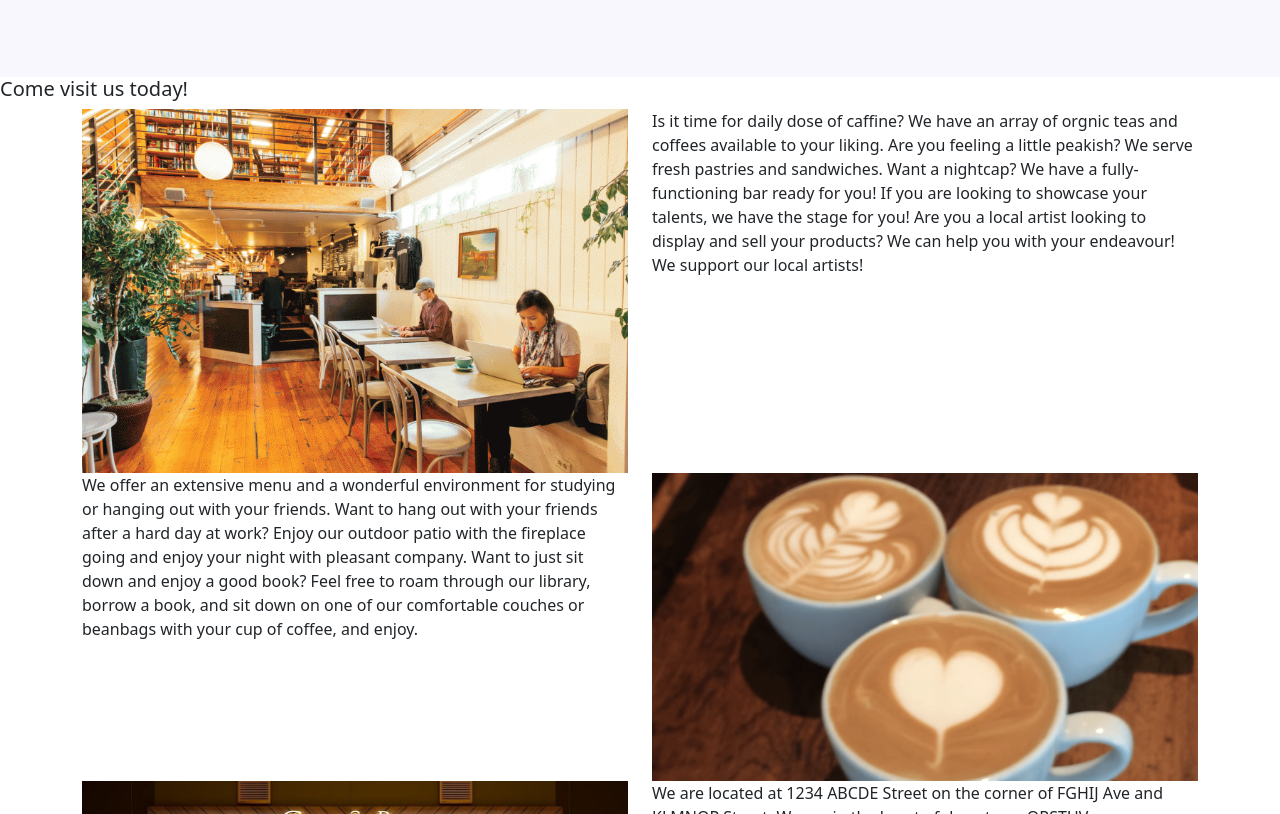
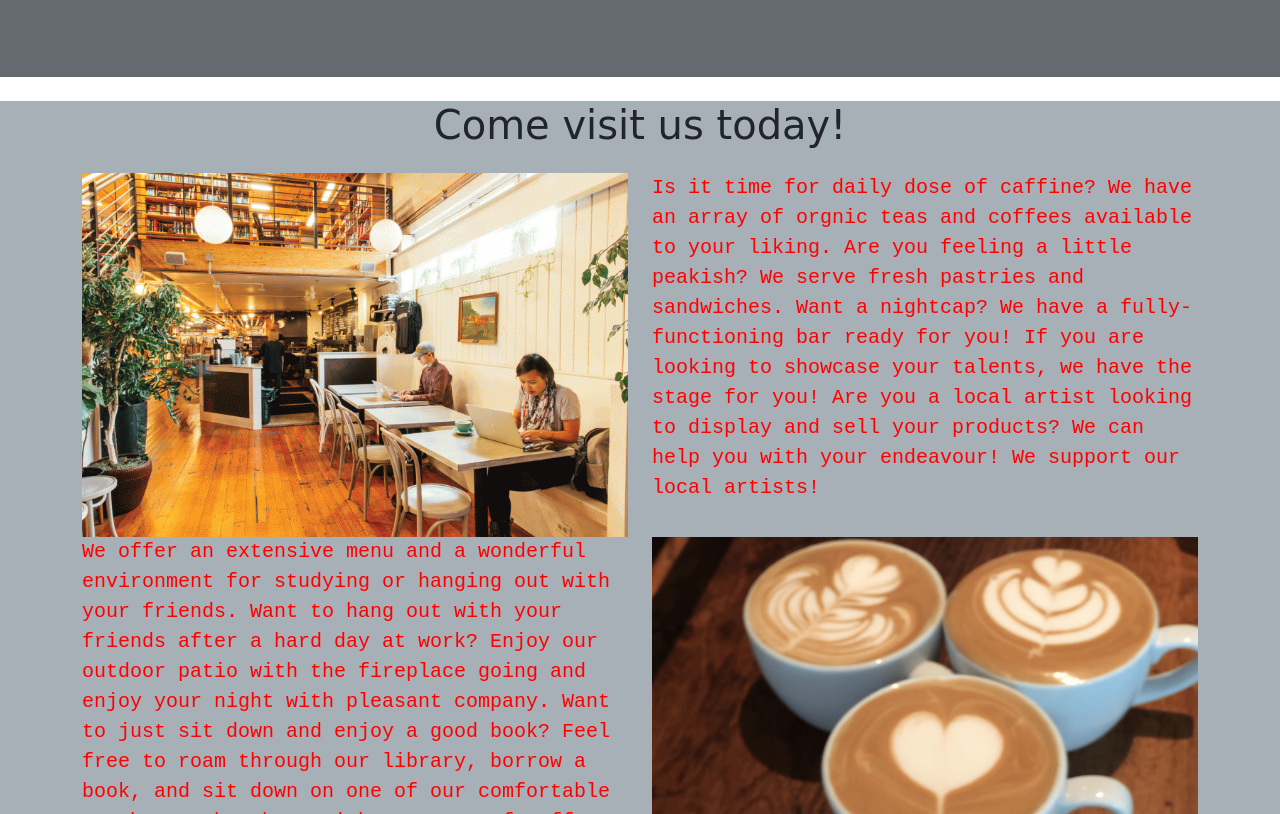
Before and after one commit to Tinteenie/Shecodes-React-Week4, a plain HTML site: page index.html in a window 1280 px wide. Shown: the part 393-1207 px from the top of the page. Drawn offline with nearby package versions, Linux system fonts and the light colour scheme; a web font is replaced by a local one.

Commit message:
added about-us description to home page

```diff
--- a/index.html
+++ b/index.html
@@ -48,30 +48,36 @@
       <h4>Grab a latte to satisfy the nighthawk in you</h4>
       <a href="#" class="btn btn-branding"> Contact Us </a>
     </div>
-    <h5>Come visit us today!</h5>
+    <div class="container-body">
+      <h5 class="visit-us m-4">Come visit us today!</h5>
       <div class="container">
         <div class="row">
           <div class="col-6">
             <img src="/images/cafe-interior.gif" class="img-fluid" />
           </div>
-        <div class="col-6">
-          Is it time for daily dose of caffine? We have an array of orgnic teas
-          and coffees available to your liking. Are you feeling a little
-          peakish? We serve fresh pastries and sandwiches. Want a nightcap? We
-          have a fully-functioning bar ready for you! If you are looking to
-          showcase your talents, we have the stage for you! Are you a local
-          artist looking to display and sell your products? We can help you with
-          your endeavour! We support our local artists!
+          <div class="col-6 about-us-description">
+            <p>
+              Is it time for daily dose of caffine? We have an array of orgnic
+              teas and coffees available to your liking. Are you feeling a
+              little peakish? We serve fresh pastries and sandwiches. Want a
+              nightcap? We have a fully-functioning bar ready for you! If you
+              are looking to showcase your talents, we have the stage for you!
+              Are you a local artist looking to display and sell your products?
+              We can help you with your endeavour! We support our local artists!
+            </p>
           </div>
 
-        <div class="col-6">
-          We offer an extensive menu and a wonderful environment for studying or
-          hanging out with your friends. Want to hang out with your friends
-          after a hard day at work? Enjoy our outdoor patio with the fireplace
-          going and enjoy your night with pleasant company. Want to just sit
-          down and enjoy a good book? Feel free to roam through our library,
-          borrow a book, and sit down on one of our comfortable couches or
-          beanbags with your cup of coffee, and enjoy.
+          <div class="col-6 about-us-description">
+            <p>
+              We offer an extensive menu and a wonderful environment for
+              studying or hanging out with your friends. Want to hang out with
+              your friends after a hard day at work? Enjoy our outdoor patio
+              with the fireplace going and enjoy your night with pleasant
+              company. Want to just sit down and enjoy a good book? Feel free to
+              roam through our library, borrow a book, and sit down on one of
+              our comfortable couches or beanbags with your cup of coffee, and
+              enjoy.
+            </p>
           </div>
 
           <div class="col-6">
@@ -96,5 +102,6 @@
           </div>
         </div>
       </div>
+    </div>
   </body>
 </html>
--- a/styles/styles.css
+++ b/styles/styles.css
@@ -1,7 +1,8 @@
 .hero {
   text-align: center;
-  background-color: #f9f7fe;
+  background-color: rgb(100, 106, 112);
   padding: 100px 20px 50px 20px;
+  color: white;
 }
 
 .hero h1 {
@@ -24,3 +25,20 @@
   padding: 15px 15px 15px 15px;
   margin: 30px 30px 30px 30px;
 }
+
+.container-body {
+  background-color: rgb(168, 176, 183);
+}
+
+.visit-us {
+  text-align: center;
+  font-size: 40px;
+  font-family: "Calligraffitti", cursive, "Yuji Boku", serif;
+}
+
+.about-us-description p {
+  color: red;
+  font-family: "Xanh Mono", monospace;
+  font-size: 20px;
+  line-height: 30px;
+}
```
Lines whose indentation alone changed are shown as unchanged.
